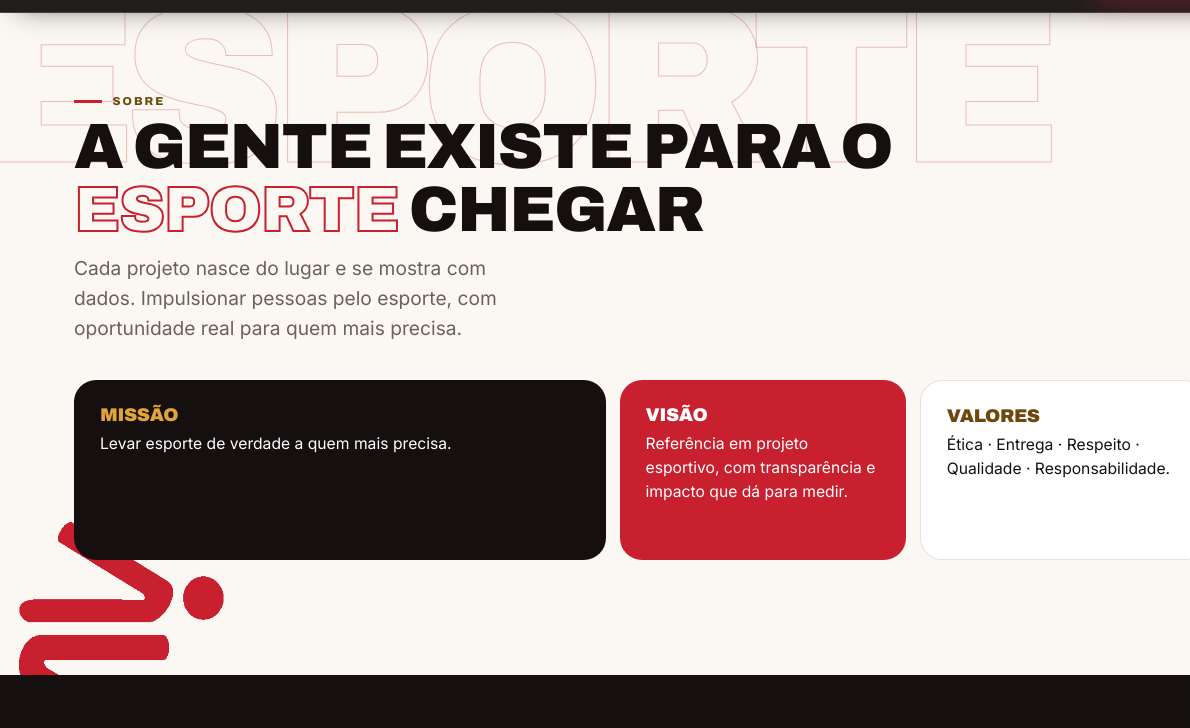
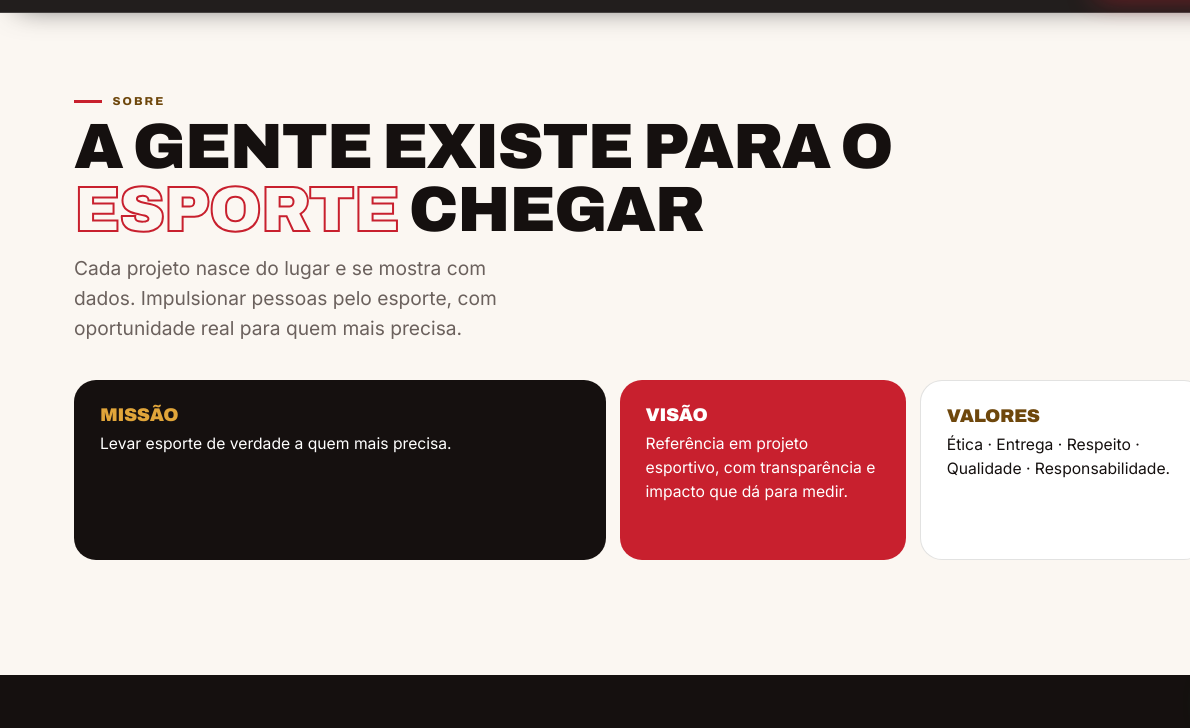
Before and after one commit to Karinebavi/institutoimpulsiona-site, a plain HTML site: page sobre/index.html in a window 1280 px wide. Shown: the part 61-789 px from the top of the page, 0-1190 px from the left. Drawn offline with Linux system fonts and the light colour scheme.

Commit message:
Remove o bonequinho decorativo que cobria o texto.
A figura do atleta deixa de aparecer solta no meio das páginas. A marca fica no cabeçalho e no rodapé.

Co-authored-by: Karinebavi <Karinebavi@users.noreply.github.com>

```diff
--- a/css/styles.css
+++ b/css/styles.css
@@ -511,22 +511,8 @@ h1,h2,.h-hero,.h-sec,.num,.proj-name{font-stretch:72%}
   .stroke{color:transparent;-webkit-text-stroke:2px var(--red)}
   .h-hero .stroke,.on-dark .stroke{color:transparent;-webkit-text-stroke:2px #fff}
 }
-.ghost{
-  position:absolute;left:-2vw;top:8%;z-index:0;pointer-events:none;user-select:none;
-  font-family:var(--display);font-weight:900;font-stretch:62%;text-transform:uppercase;
-  font-size:clamp(5rem,18vw,14rem);line-height:.8;letter-spacing:-.06em;
-  color:transparent;-webkit-text-stroke:1px rgba(200,32,46,.28);
-}
 .section-mark,.stats-wrap,.band,.analysis{position:relative;overflow:hidden}
 .section-mark .wrap,.stats-wrap .wrap{position:relative;z-index:1}
-.athlete{
-  position:absolute;width:min(42vw,460px);aspect-ratio:1;left:-10%;bottom:-28%;
-  background:var(--red);pointer-events:none;z-index:0;
-  -webkit-mask:url("../assets/atleta-mask.png") center/contain no-repeat;
-  mask:url("../assets/atleta-mask.png") center/contain no-repeat;
-}
-.athlete-light{background:#fff;opacity:.28;left:auto;right:-6%;bottom:-30%}
-.athlete-hero{width:min(34vw,380px);left:auto;right:2%;bottom:16%;top:auto;background:#fff;opacity:.38;z-index:1}
 
 .hero{align-items:flex-end}
 .hero-media{inset:0}
@@ -593,8 +579,6 @@ body.cursor-hot .cursor-ring{width:56px;height:56px;margin:-28px 0 0 -28px;backg
 @media(max-width:1080px){
   .bento.proj-grid{grid-template-columns:1fr}
   .span-8,.span-7,.span-6,.span-5,.span-4{grid-column:auto}
-  .athlete{width:200px;opacity:.2}
-  .ghost{font-size:42vw;top:0}
   .h-hero{font-size:clamp(2.7rem,13vw,4.4rem)}
 }
 @media(hover:hover) and (pointer:fine){
--- a/sobre/index.html
+++ b/sobre/index.html
@@ -46,8 +46,6 @@
 
 <main id="conteudo">
   <section class="pad section-mark">
-    <div class="athlete" aria-hidden="true"></div>
-    <p class="ghost" aria-hidden="true">Esporte</p>
     <div class="wrap">
       <span class="eyebrow">Sobre</span>
       <h1 class="h-sec">A gente existe para o <span class="stroke">esporte</span> chegar</h1>
```
Also changed, not shown: apoiar/index.html (+0 -1 lines), index.html (+0 -6 lines), projetos/index.html (+0 -1 lines).
